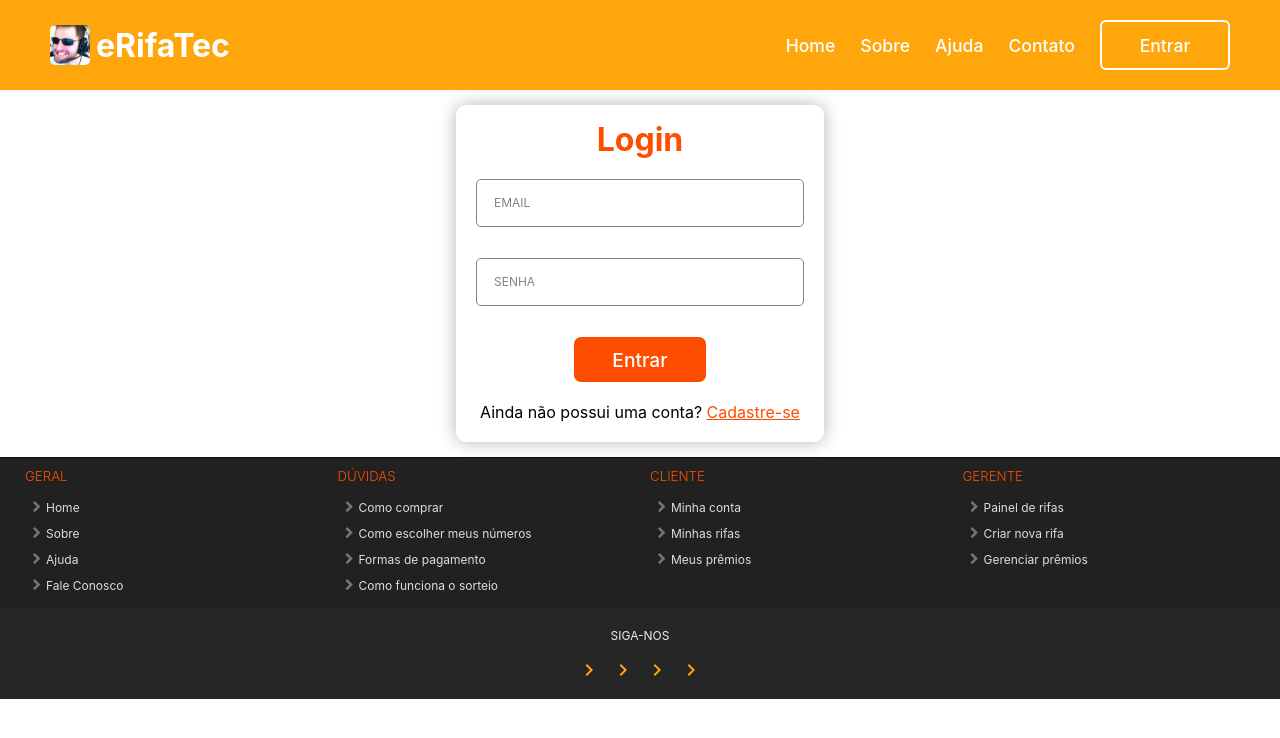
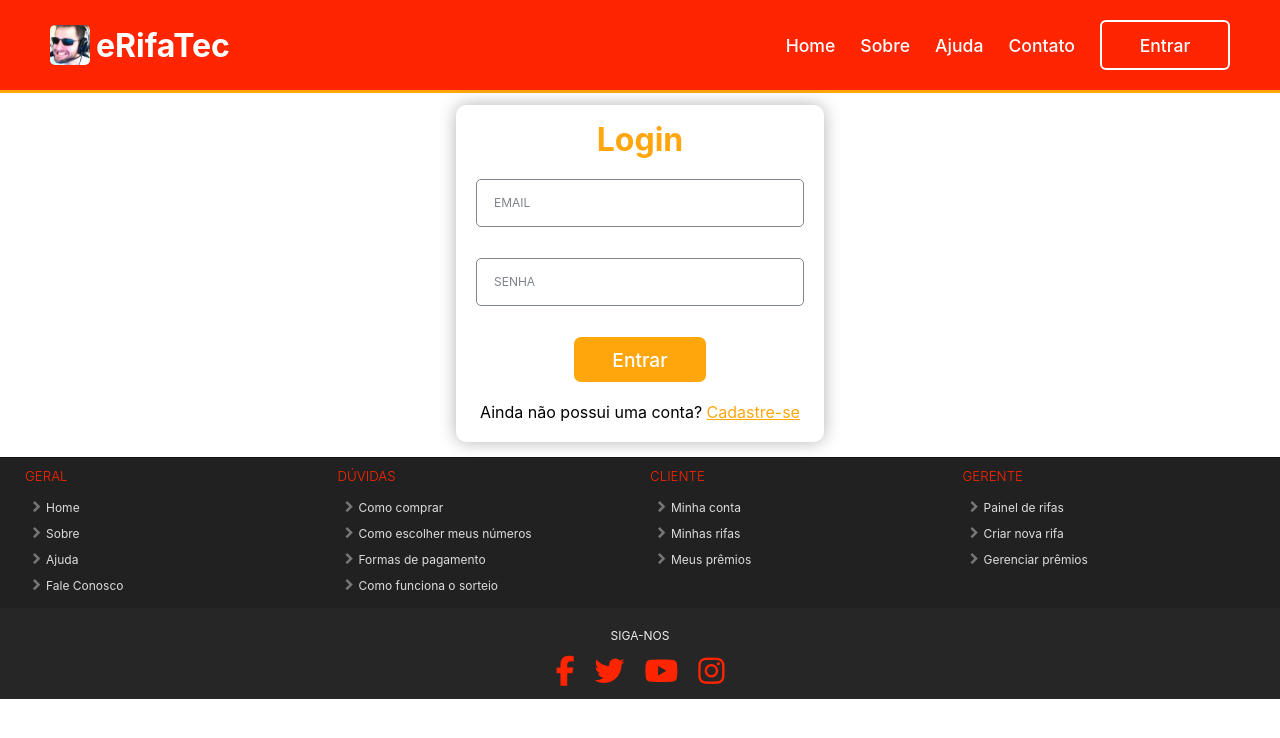
Before and after one commit to TCCMarcoLemasArthur/eRifaTec, a React (Create React App) app: page /login in a window 1280 px wide. Shown: the top 738 px of the page. Built offline with nearby package versions, Linux system fonts and the light colour scheme.

Commit message:
- Paleta de cores atualizada - Icones de redes sociais no footer

```diff
--- a/package.json
+++ b/package.json
@@ -49,6 +49,5 @@
       "last 1 firefox version",
       "last 1 safari version"
     ]
-  },
-  "proxy": "https://localhost:5000"
+  }
 }
--- a/public/index.html
+++ b/public/index.html
@@ -25,6 +25,7 @@
       Learn how to configure a non-root public URL by running `npm run build`.
     -->
     <link rel="stylesheet" href="https://fonts.googleapis.com/icon?family=Material+Icons">
+    <script src="https://kit.fontawesome.com/867cf72a9e.js" crossorigin="anonymous"></script>
     <title>O melhor site de compra e venda de rifas! - eRifaTec</title>
   </head>
   <body>
--- a/src/frontend/componentes/Footer.tsx
+++ b/src/frontend/componentes/Footer.tsx
@@ -119,22 +119,22 @@ export default function Footer() {
             <ul>
               <li>
                 <a href="http://" target='_blank'>
-                  <span className='material-icons'>navigate_next</span>
+                  <span className="fa-brands fa-facebook-f"></span>
                 </a>
               </li>
               <li>
                 <a href="http://" target='_blank'>
-                  <span className='material-icons'>navigate_next</span>
+                  <span className='fa-brands fa-twitter'></span>
                 </a>
               </li>
               <li>
                 <a href="http://" target='_blank'>
-                  <span className='material-icons'>navigate_next</span>
+                  <span className='fa-brands fa-youtube'></span>
                 </a>
               </li>
               <li>
                 <a href="http://" target='_blank'>
-                  <span className='material-icons'>navigate_next</span>
+                  <span className='fa-brands fa-instagram'></span>
                 </a>
               </li>
             </ul>
--- a/src/frontend/componentes/FormUsuario.tsx
+++ b/src/frontend/componentes/FormUsuario.tsx
@@ -1,6 +1,5 @@
 import '../estilos/formusuario.css';
 import CampoTexto from './CampoTexto';
-import { cadastrarUsuario } from '../../backend/controle/cadastraUsuario';
 import { Link } from 'react-router-dom'
 
 // TODO Preparar os campos para os dados que serão inseridos (máscara no campo dataDeNascimento, filtro e verificação)
--- a/src/frontend/estilos/footer.css
+++ b/src/frontend/estilos/footer.css
@@ -26,7 +26,7 @@
 }
 
 .rodape .link-section h5 {
-    color: var(--primaria);
+    color: var(--secundaria);
     text-transform: uppercase;
     font-weight: 300;
     margin-top: 10px;
@@ -67,11 +67,11 @@
 
 .rodape .link-section li:hover .link-icon {
     animation: animate-link-icon 300ms;
-    color: var(--primaria);
+    color: var(--secundaria);
 }
 
 .rodape .link-section li:hover > a{
-    color: var(--secundaria);
+    color: var(--primaria);
 }
 
 
@@ -100,9 +100,9 @@
 }
 
 .rodape .redes-sociais li {
-    color: var(--secundaria);
+    color: var(--primaria);
     display: inline-block;
-    padding: 0 5px;
+    padding: 0 10px;
 }
 
 .rodape .redes-sociais span {
--- a/src/frontend/estilos/header.css
+++ b/src/frontend/estilos/header.css
@@ -3,6 +3,7 @@
 }
 
 .cabecalho {
+    border-bottom: 3px solid var(--primaria);
     width: 100%;
     background-color: var(--secundaria);
     padding: 20px 50px;
--- a/src/index.css
+++ b/src/index.css
@@ -10,9 +10,11 @@
 }
 
 :root {
-  --primaria: #ff4d00; /* #ff4d00 */
-  --secundaria: #ffa60d; /* #ffa60d */
+  --primaria: #ffa60d; /* #FF7700 */
+  --secundaria: #FF2500; /* #FF2500 */
   --dominante: #fff; /* #fff */
+
+  --vermelho-cereja: #DC143C;
 
   --sucesso: #198754; /* #198754 */
   --aviso: #ffc107; /* #ffc107 */
```
